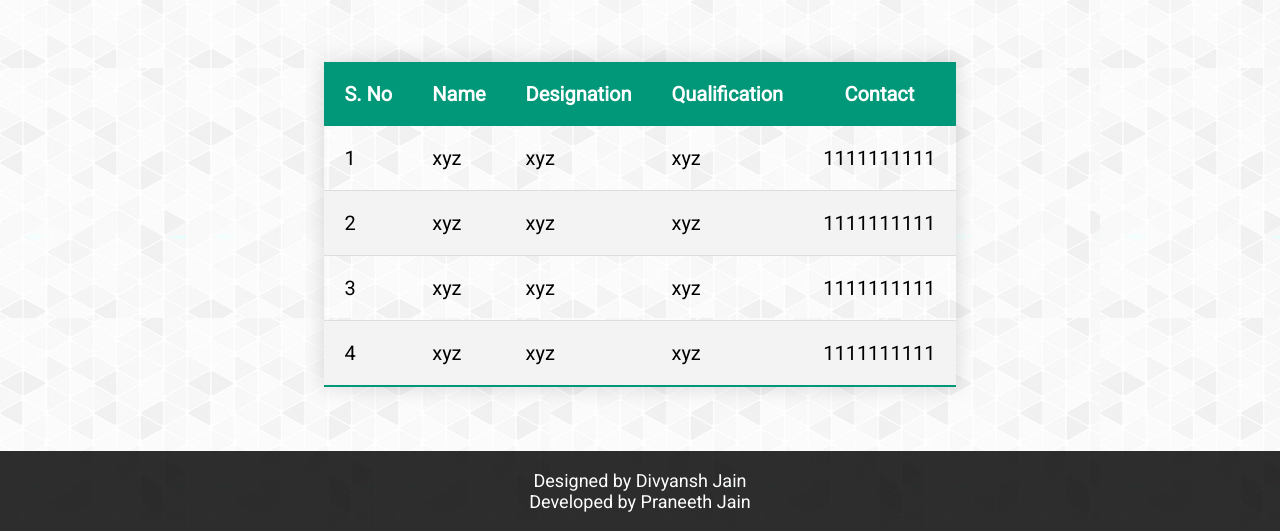
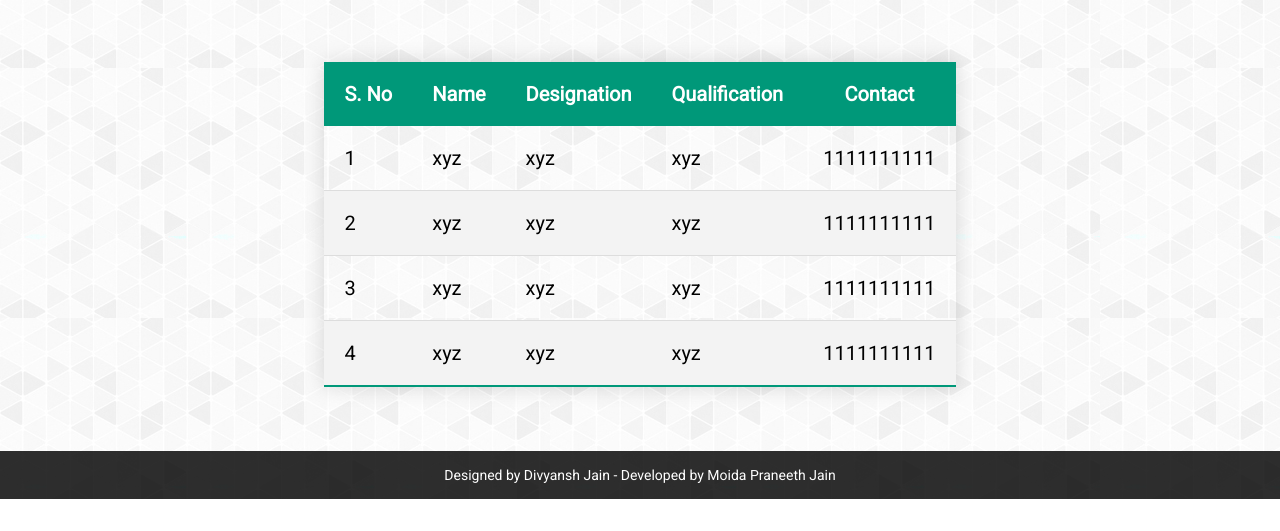
Before and after one commit to PraneethJain/PEC, a plain HTML site: page index.html in a window 1280 px wide. Shown: the part 1182-1713 px from the top of the page. After the commit the page ends 1681 px from the top, so only its background shows below. Drawn offline with Linux system fonts and the light colour scheme.

Commit message:
Improved footer

```diff
--- a/index.html
+++ b/index.html
@@ -115,7 +115,7 @@
     </div>
 
     <div class="footer">
-      Designed by Divyansh Jain<br />Developed by Praneeth Jain <br />
+      Designed by Divyansh Jain - Developed by Moida Praneeth Jain
     </div>
   </body>
 </html>
--- a/style.css
+++ b/style.css
@@ -3,7 +3,7 @@
 * {
   margin: 0;
   padding: 0;
-  font-family: Roboto;
+  font-family: Roboto, sans-serif;
   user-select: none;
 }
 
@@ -188,17 +188,13 @@ table tbody tr:last-of-type {
 .footer {
   color: white;
   margin-top: 8vh;
-  height: 10vh;
+  height: 6vh;
   width: 100vw;
   background-color: rgba(0, 0, 0, 0.82);
   display: flex;
   flex-direction: column;
   justify-content: center;
   align-items: center;
-  font-size: 18px;
+  font-size: 14px;
   text-align: center;
 }
-
-.footer .small {
-  font-size: 10px;
-}
```
Also changed, not shown: achievements.html (+1 -1 lines), info.html (+1 -1 lines), results.html (+1 -1 lines).
